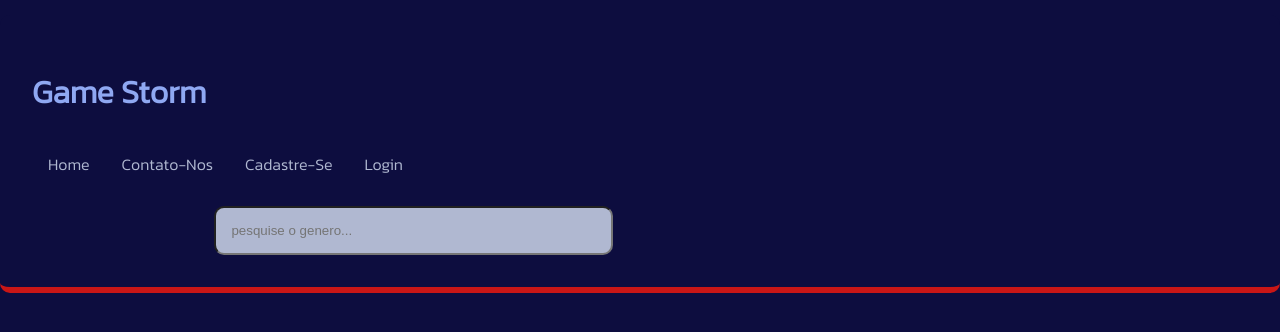
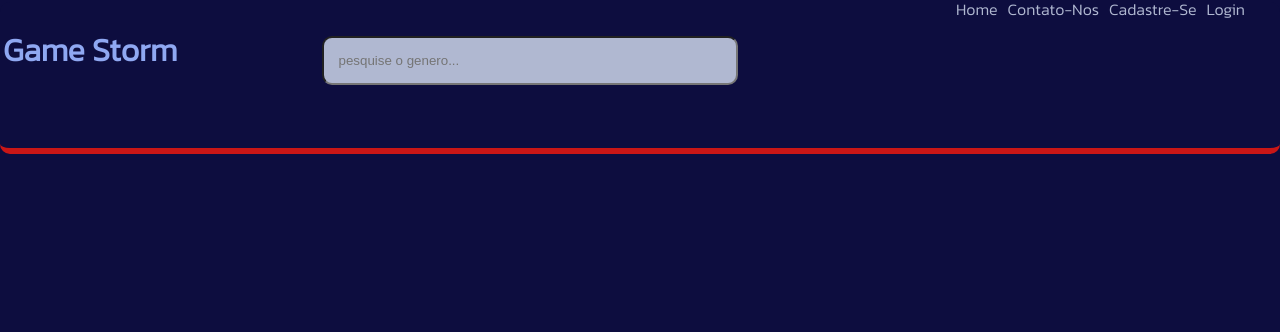
Before and after one commit to Alan1755/Projeto, a plain HTML site: page index.html in a window 1280 px wide. Drawn offline with Linux system fonts and the light colour scheme.

Commit message:
aleluia
site2.0

```diff
--- a/index.html
+++ b/index.html
@@ -8,12 +8,18 @@
         <link rel="stylesheet" href="style.css">
         <link rel="preconnect" href="https://fonts.googleapis.com">
         <link rel="preconnect" href="https://fonts.gstatic.com" crossorigin>
-        <link href="https://fonts.googleapis.com/css2?family=Kanit:wght@300&display=swap" rel="stylesheet">
+        <link rel="icon" href="C:\Users\TDSSV23\Downloads\20230331_161617.jpg">
+        <link href="https://fonts.googleapis.com/css2?family=Kanit:wght@300&display=swap"
+        rel="stylesheet">
+        <!-- linking javascript
+        <script src="./animals.js"></script>-->
     </head>
     <body>
+
         <header class="topo">
             <h1>game storm</h1>
         <ul>
+
             <li><a class="active" href="#home">Home</a></li>
             <li><a href="#news">Contato-nos</a></li>
             <li><a href="#contact">Cadastre-se</a></li>
@@ -38,8 +44,8 @@
     <li class="animals">casual</li>
     <li class="animals">Arcade</li>
 -->
-<!-- linking javascript -->
-<script src="./animals.js"></script>
+<!-- linking javascript
+<script src="./animals.js"></script>-->
         </header>
         <!--<h2 class="fonte">Catálogo de jogos:</h2>
         <div class="catalogo">
--- a/style.css
+++ b/style.css
@@ -1,16 +1,19 @@
 body {
-    text-align: left;
+    text-align: right;
     background-color: rgb(	13	13	63);
-    margin: 15px 0 0 0;
+    margin: 2px 0 0 0;
     color: #ff8888;
     font-family: 'kanit';
+    overflow: auto;
 }
 ul {
-
+  padding: bottom 500px;
+  position: absolute;
+  right: 30px;
+  text-align: right;
   list-style-type: none;
-  margin: 20;
+  margin: 2;
   padding: 0;
-  overflow: hidden;
   background-color: #0d0d3f;
 }
 
@@ -19,11 +22,13 @@ li {
 }
 
 li a {
-
+  position: relative;
+  bottom: 120px;
   display: block;
   color: #b0b8d1;
   text-align: center;
-  padding: 14px 16px;
+  word-spacing: 10%;
+  padding: 05px 05px;
   text-decoration: none;
 }
 
@@ -31,9 +36,10 @@ li a:hover {
   background-color: #090930;
 }
 #searchbar{
-
+  position: relative;
+  bottom: 60px;
     background-color: rgb(176, 184, 209);
-    margin-left: 15%;
+    margin-left: 25%;
     padding:15px;
     border-radius: 10px;
   }
@@ -48,7 +54,7 @@ li a:hover {
   /* When the input field gets focus,
        change its width to 100% */
   input[type=text]:focus {
-    width: 70%;
+    width: 40%;
   }
 
  #list{
@@ -62,12 +68,13 @@ li a:hover {
 .topo  {
     text-align: left;
     text-transform: capitalize;
-    padding: 32px;
+    padding: 3px;
     background-color: #0d0d3f;
     color: #8fa8f2;
     border-bottom: 6px solid #c91616;
     border-radius: 10px;
     flex-direction: row;
+
   }
 .logo {
     width: 50px;
```
